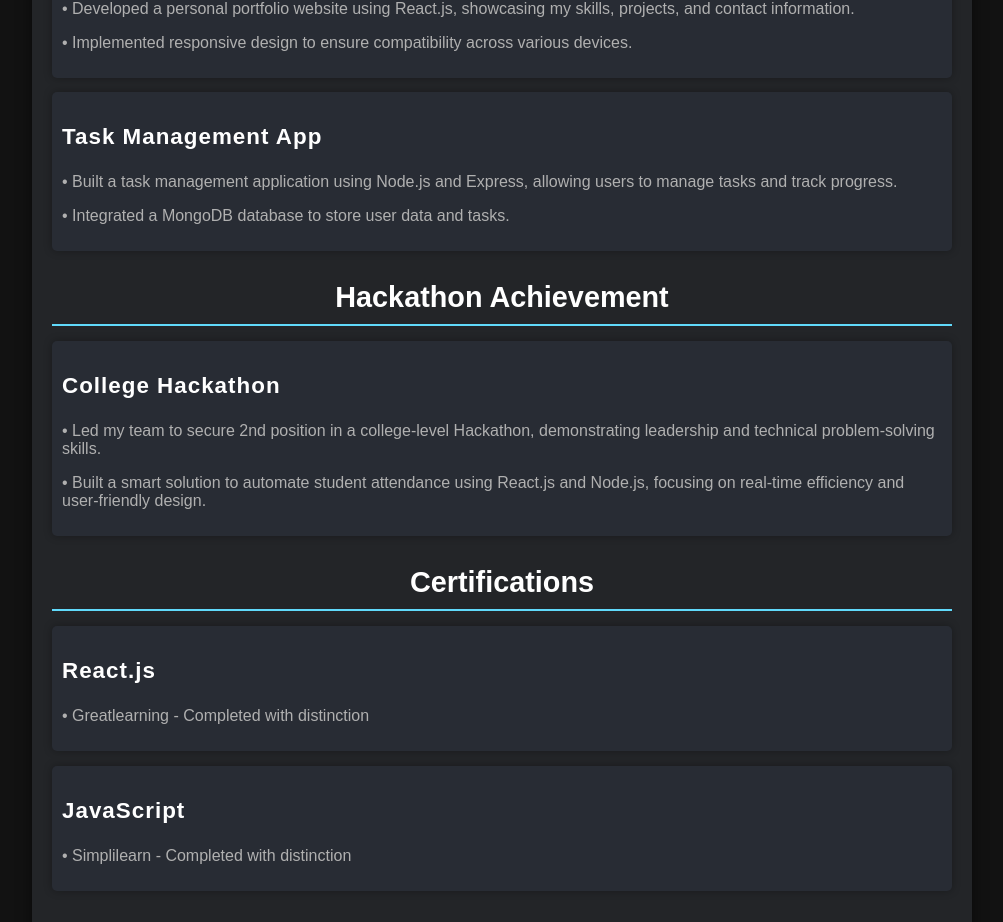
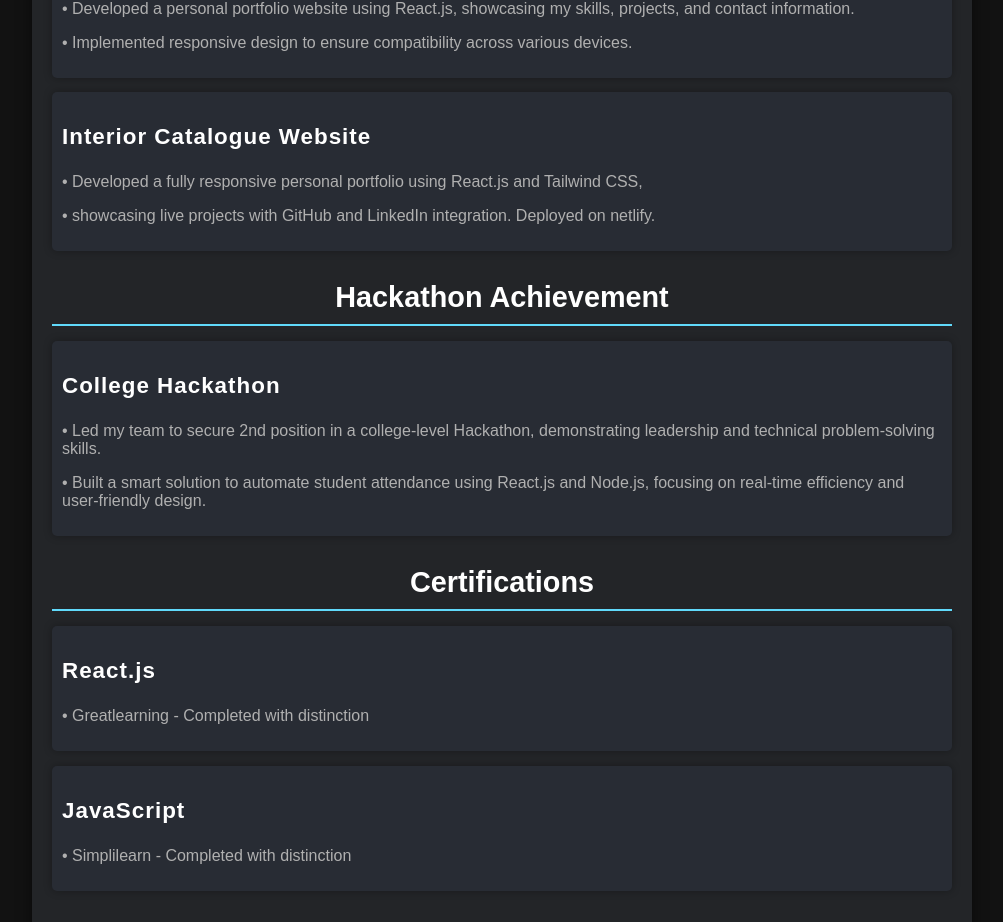
Before and after one commit to 7489-Ajay/my-portfolio, a React (Create React App) app: page /resume in a window 1280 px wide. Shown: the part 1479-2401 px from the top of the page, without its empty margins (138-1141 px from the left). Built offline with nearby package versions, Linux system fonts and the light colour scheme.

Commit message:
Updated portfolio: added interior catalogue project and other changes

```diff
--- a/src/Pages/Resume.js
+++ b/src/Pages/Resume.js
@@ -49,9 +49,9 @@ const Resume = () => {
                     <p>• Implemented responsive design to ensure compatibility across various devices.</p>
                 </div>
                 <div className="project-item">
-                    <h3>Task Management App</h3>
-                    <p>• Built a task management application using Node.js and Express, allowing users to manage tasks and track progress.</p>
-                    <p>• Integrated a MongoDB database to store user data and tasks.</p>
+                    <h3> Interior Catalogue Website</h3>
+                    <p>• Developed a fully responsive personal portfolio using React.js and Tailwind CSS,</p>
+                    <p>• showcasing live projects with GitHub and LinkedIn integration. Deployed on netlify.</p>
                 </div>
             </section>
 
```
